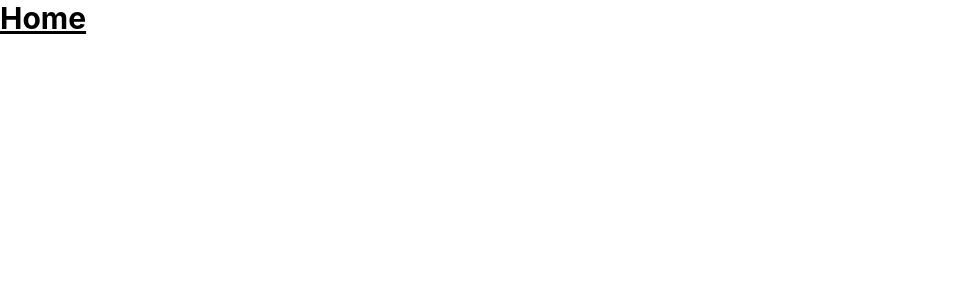
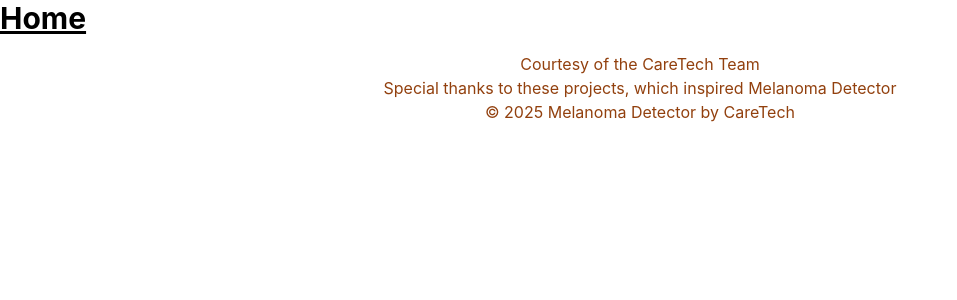
Before and after one commit to CareTech-at-UCI/melanoma-project, a React (Create React App) app in the folder frontend/: page / in a window 1280 px wide. Shown: the top 300 px of the page, without its empty margins (0-957 px from the left). Built offline with nearby package versions, Linux system fonts and the light colour scheme.

Commit message:
Added Footer

```diff
--- a/frontend/src/App.js
+++ b/frontend/src/App.js
@@ -1,6 +1,7 @@
 import './App.css';
 import { BrowserRouter as Router, Routes, Route } from 'react-router-dom';
 import { Home } from './pages/Home';
+import { Footer } from './components/navbar/navbar';
 
 function App() {
   return (
@@ -8,6 +9,7 @@
       <Routes>
         <Route path="/" element={<Home />} />
       </Routes>
+      <Footer />
     </Router>
   );
 }
--- a/frontend/src/components/navbar/navbar.jsx
+++ b/frontend/src/components/navbar/navbar.jsx
@@ -1,7 +1,31 @@
 import React from 'react'
 
-export const navbar = () => {
+
+
+export const Navbar = () => {
+
+
+}
+
+
+export const Footer = () => {
   return (
-    <div>navbar</div>
-  )
+      <footer className="bg-white text-center p-4">
+          <p className="text-[16px] text-amber-800">
+              Courtesy of the CareTech Team <br />
+              Special thanks to these projects, which inspired Melanoma Detector <br />
+              © 2025 Melanoma Detector by CareTech
+          </p>
+
+      </footer>
+  );
 }
+
+
+
+
+// export const navbar = () => {
+//   return (
+//     <div>navbar</div>
+//   )
+// }
```
